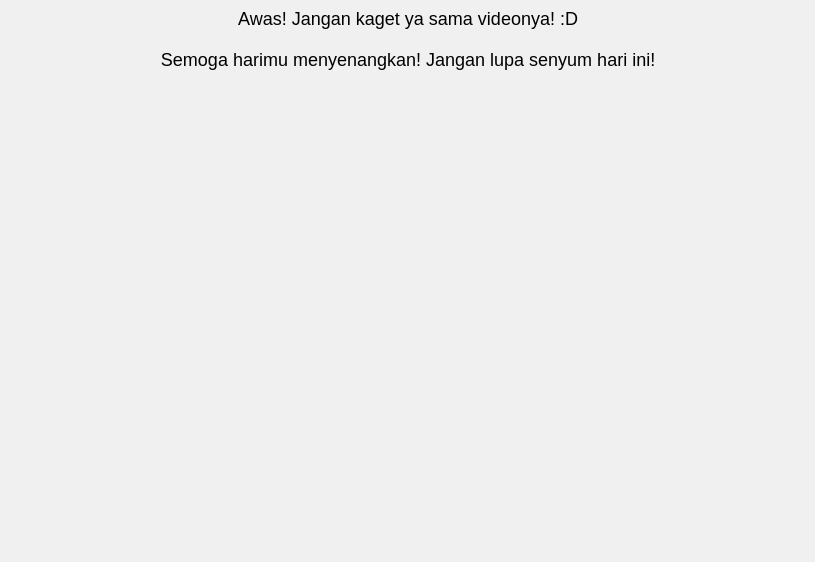
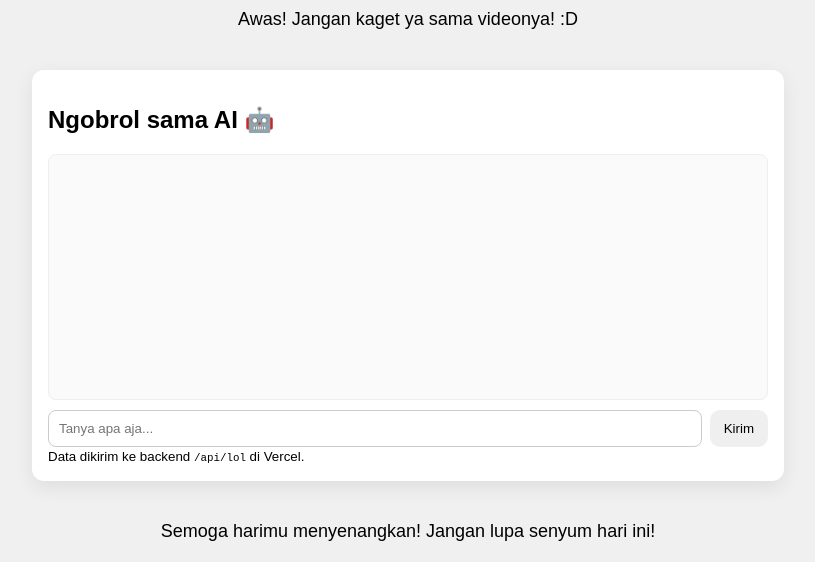
Before and after one commit to tq68092-prog/web, a plain HTML site: page index.html in a window 1280 px wide. Shown: the part 699-1261 px from the top of the page, without its empty margins (232-1047 px from the left). Before the commit the page ends 800 px from the top, so only its background shows below. Drawn offline with Linux system fonts and the light colour scheme.

Commit message:
Update index.html

```diff
--- a/index.html
+++ b/index.html
@@ -1,30 +1,23 @@
 <!DOCTYPE html>
-<html lang="en">
+<html lang="id">
 <head>
-    <meta charset="UTF-8">
-    <meta name="viewport" content="width=device-width, initial-scale=1.0">
+  <meta charset="UTF-8" />
+  <meta name="viewport" content="width=device-width, initial-scale=1.0"/>
   <title>Website Lucu Banget!</title>
   <style>
-        body {
-            font-family: sans-serif;
-            text-align: center;
-            background-color: #f0f0f0;
-        }
-        h1 {
-            color: #e44d26;
-            text-shadow: 2px 2px 4px #000000;
-        }
-        p {
-            font-size: 18px;
-            margin-bottom: 20px;
-        }
-        .video-container {
-            margin-top: 30px;
-        }
-        img {
-            border-radius: 50%;
-            margin-bottom: 20px;
-        }
+    body{font-family:sans-serif;text-align:center;background:#f0f0f0}
+    h1{color:#e44d26;text-shadow:2px 2px 4px #000}
+    p{font-size:18px;margin-bottom:20px}
+    .video-container{margin-top:30px}
+    img{border-radius:50%;margin-bottom:20px}
+    /* Tambahan kecil untuk chat */
+    #chat{max-width:720px;margin:40px auto;padding:16px;background:#fff;border-radius:12px;box-shadow:0 6px 20px rgba(0,0,0,.08);text-align:left}
+    #messages{height:220px;overflow:auto;border:1px solid #eee;border-radius:8px;padding:12px;background:#fafafa}
+    .msg-user{margin:8px 0;padding:10px;border-radius:10px;background:#e8f0fe}
+    .msg-bot{margin:8px 0;padding:10px;border-radius:10px;background:#eaf7ea}
+    #form{display:flex;gap:8px;margin-top:10px}
+    #input{flex:1;padding:10px;border-radius:8px;border:1px solid #ccc}
+    button{padding:10px 14px;border:0;border-radius:10px;cursor:pointer}
   </style>
 </head>
 <body>
@@ -37,11 +30,25 @@
 
   <div class="video-container">
     <h2>Video Lucu Pilihan:</h2>
-        <iframe width="560" height="315" src="https://www.youtube.com/embed/dQw4w9WgXcQ" frameborder="0" allowfullscreen></iframe>
+    <iframe width="560" height="315"
+            src="https://www.youtube.com/embed/dQw4w9WgXcQ"
+            frameborder="0" allowfullscreen></iframe>
     <p>Awas! Jangan kaget ya sama videonya! :D</p>
   </div>
 
+  <!-- Area Chat pakai OpenAI -->
+  <section id="chat">
+    <h2>Ngobrol sama AI 🤖</h2>
+    <div id="messages"></div>
+    <form id="form">
+      <input id="input" placeholder="Tanya apa aja..." autocomplete="off" />
+      <button type="submit">Kirim</button>
+    </form>
+    <small>Data dikirim ke backend <code>/api/lol</code> di Vercel.</small>
+  </section>
+
   <p>Semoga harimu menyenangkan! Jangan lupa senyum hari ini!</p>
 
+  <script src="/Lol.js"></script>
 </body>
 </html>
```
Lines whose indentation alone changed are shown as unchanged.
